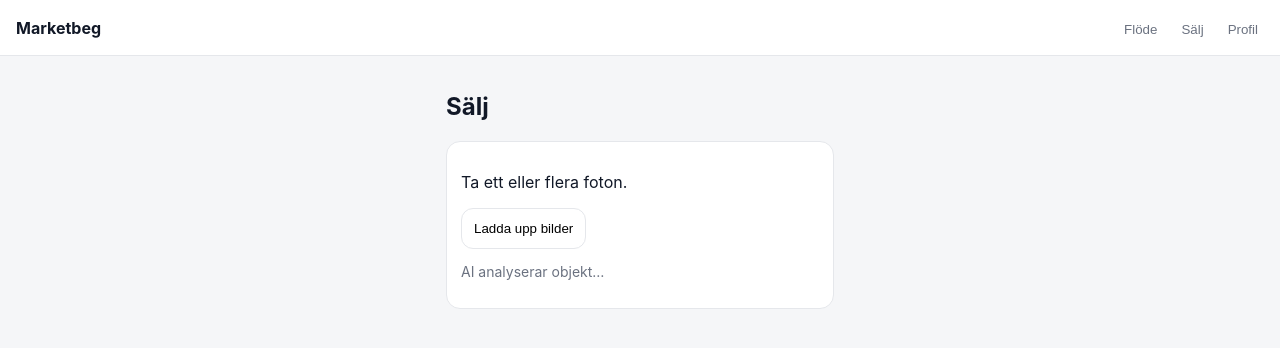
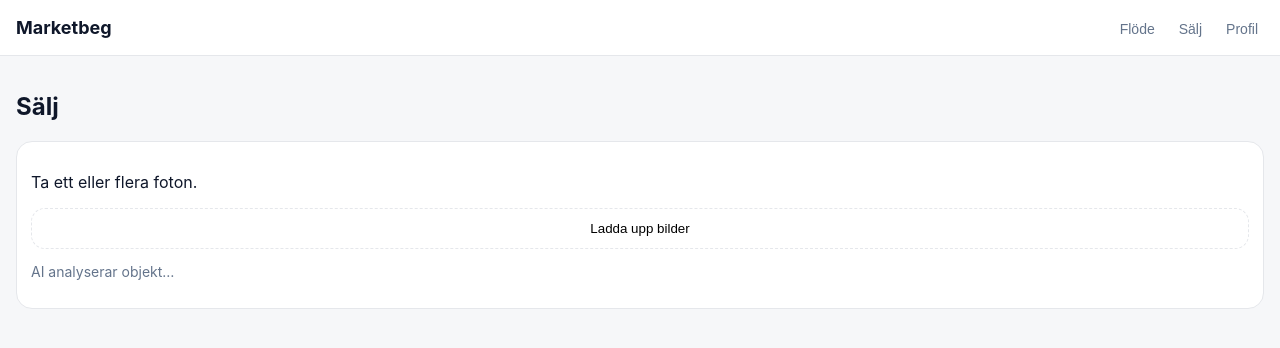
Before and after one commit to gascheckking/marketbeg-appGem, a Next.js app: page /sell in a window 1280 px wide. Shown: the top 348 px of the page. Built offline with nearby package versions, Linux system fonts and the light colour scheme.

Commit message:
Update globals.css

```diff
--- a/styles/globals.css
+++ b/styles/globals.css
@@ -1,10 +1,11 @@
 :root {
-  --bg: #f5f6f8;
+  --bg: #f6f7f9;
   --card: #ffffff;
   --border: #e5e7eb;
-  --text: #111827;
-  --muted: #6b7280;
+  --text: #0f172a;
+  --muted: #64748b;
   --accent: #2563eb;
+  --accent-soft: #e0e7ff;
 }
 
 * {
@@ -18,53 +19,64 @@ body {
   color: var(--text);
 }
 
-/* APP WRAPPER */
-main.container {
+/* ===== APP LAYOUT ===== */
+
+.app {
   max-width: 420px;
   margin: 0 auto;
-  padding: 16px;
-  min-height: calc(100vh - 56px);
+  min-height: 100vh;
+  background: var(--bg);
 }
 
-/* HEADER */
+/* ===== TOPBAR ===== */
+
 .header {
   position: sticky;
   top: 0;
+  z-index: 20;
   height: 56px;
+  background: white;
+  border-bottom: 1px solid var(--border);
   display: flex;
   align-items: center;
   justify-content: space-between;
   padding: 0 16px;
-  background: white;
-  border-bottom: 1px solid var(--border);
-  z-index: 10;
 }
 
 .header strong {
+  font-size: 18px;
   cursor: pointer;
 }
 
 .header nav button {
   background: none;
   border: none;
+  font-size: 14px;
   color: var(--muted);
   margin-left: 12px;
   cursor: pointer;
 }
 
-/* TABS (SIDOVY / FLÖDE) */
+/* ===== PAGE ===== */
+
+main.container {
+  padding: 16px;
+}
+
+/* ===== TABS ===== */
+
 .tabs {
   display: flex;
   gap: 8px;
-  margin-bottom: 12px;
+  margin-bottom: 16px;
 }
 
 .tabs button {
   flex: 1;
   background: #f1f5f9;
   border: 1px solid var(--border);
-  padding: 10px;
-  border-radius: 10px;
+  border-radius: 999px;
+  padding: 10px 0;
   font-size: 14px;
   cursor: pointer;
 }
@@ -75,46 +87,59 @@ main.container {
   border-color: var(--accent);
 }
 
-/* CARDS */
+/* ===== CARDS ===== */
+
 .card {
   background: var(--card);
   border: 1px solid var(--border);
-  border-radius: 14px;
+  border-radius: 16px;
   padding: 14px;
   margin-bottom: 12px;
-}
-
-/* BUTTONS */
-button.primary {
-  background: var(--accent);
-  color: white;
-  border: none;
-  padding: 14px;
-  border-radius: 12px;
-  font-weight: 600;
   cursor: pointer;
 }
 
-button.secondary {
-  background: white;
-  border: 1px solid var(--border);
-  padding: 12px;
-  border-radius: 12px;
-  cursor: pointer;
+.card h3 {
+  margin: 0 0 6px 0;
+  font-size: 16px;
 }
 
-/* TEXT */
+/* ===== UI ===== */
+
+.price {
+  font-weight: 600;
+  font-size: 15px;
+}
+
+.trust {
+  margin-top: 4px;
+  font-size: 13px;
+  color: var(--accent);
+}
+
 .muted {
   color: var(--muted);
   font-size: 14px;
 }
 
-.price {
+/* ===== BUTTONS ===== */
+
+button.primary {
+  width: 100%;
+  background: var(--accent);
+  color: white;
+  border: none;
+  padding: 14px;
+  border-radius: 14px;
   font-weight: 600;
+  font-size: 15px;
+  cursor: pointer;
 }
 
-.trust {
-  font-size: 13px;
-  color: var(--accent);
-  margin-top: 6px;
+button.secondary {
+  width: 100%;
+  background: white;
+  border: 1px dashed var(--border);
+  padding: 12px;
+  border-radius: 14px;
+  cursor: pointer;
 }
```
